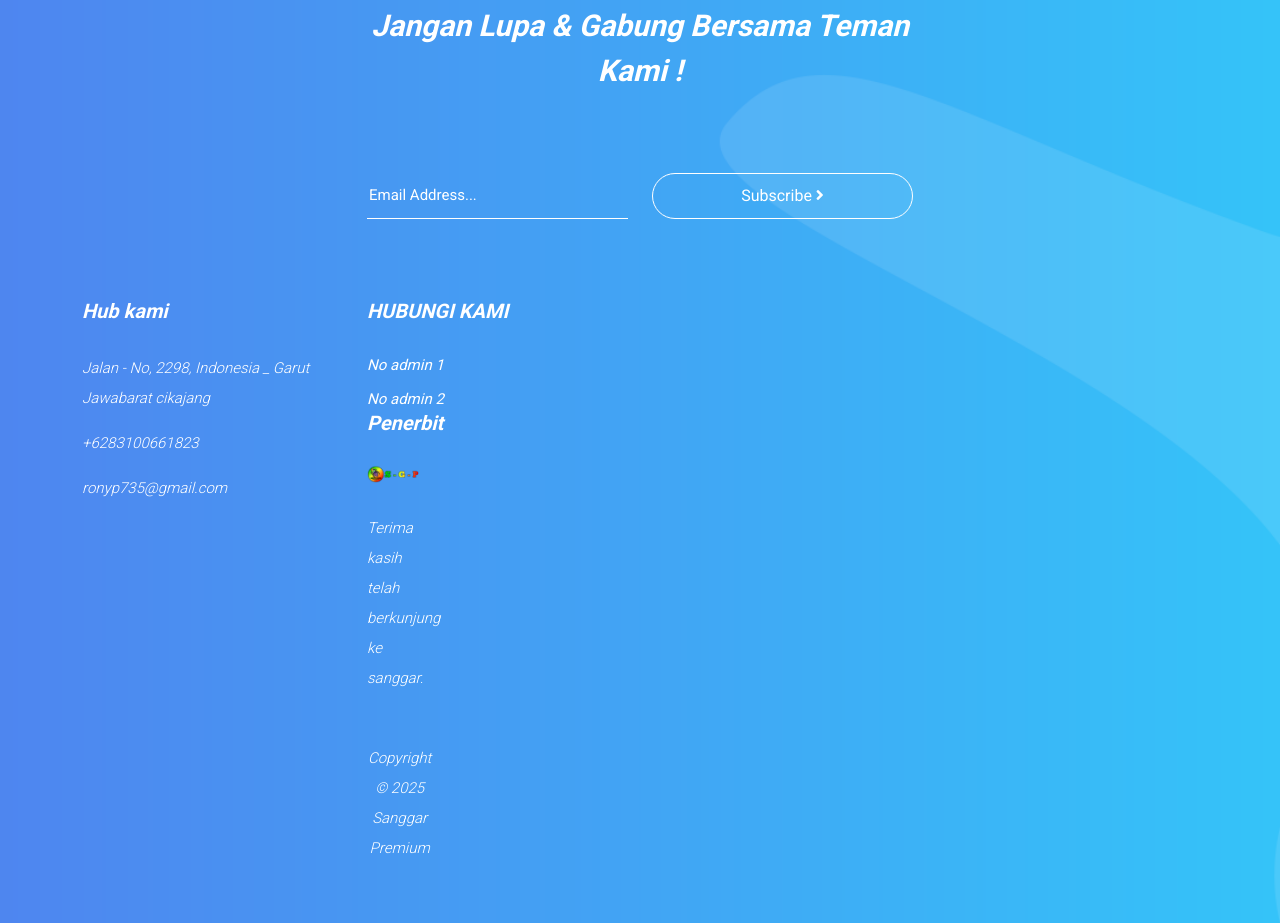
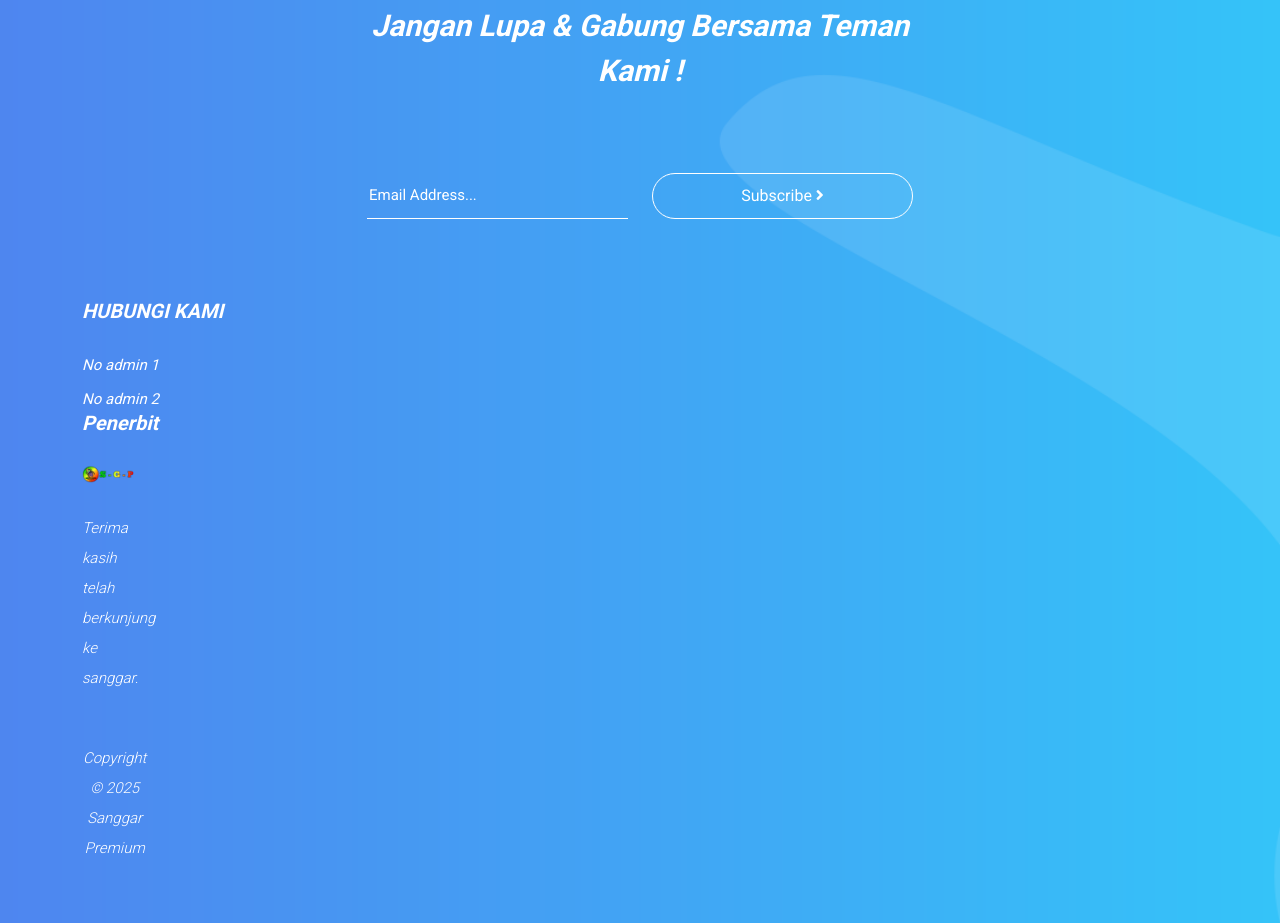
Before and after one commit to Ronyart56/CONFIG-SANGGAR, a plain HTML site: page index.html in a window 1280 px wide. Shown: the part 5295-6218 px from the top of the page. Drawn offline with Linux system fonts and the light colour scheme.

Commit message:
Update index.html
Signed-off-by: Ronyart56 <ronyp735@gmail.com>

```diff
--- a/index.html
+++ b/index.html
@@ -649,16 +649,6 @@ https://templatemo.com/tm-570-chain-app-dev
       <div class="row">
         <div class="col-lg-3">
           <div class="footer-widget">
-            <h4>Hub kami</h4>
-            <p>Jalan - No, 2298,
-            Indonesia _ Garut Jawabarat
-            cikajang</p>
-            <p><a href="#">+6283100661823</a></p>
-            <p><a href="#">ronyp735@gmail.com</a></p>
-          </div>
-        </div>
-        <div class="col-lg-3">
-          <div class="footer-widget">
             <h4>HUBUNGI KAMI</h4>
             <ul>
               <li><a href="https://wa.me/+6283100661823?text=">No admin 1</a></li>
```
